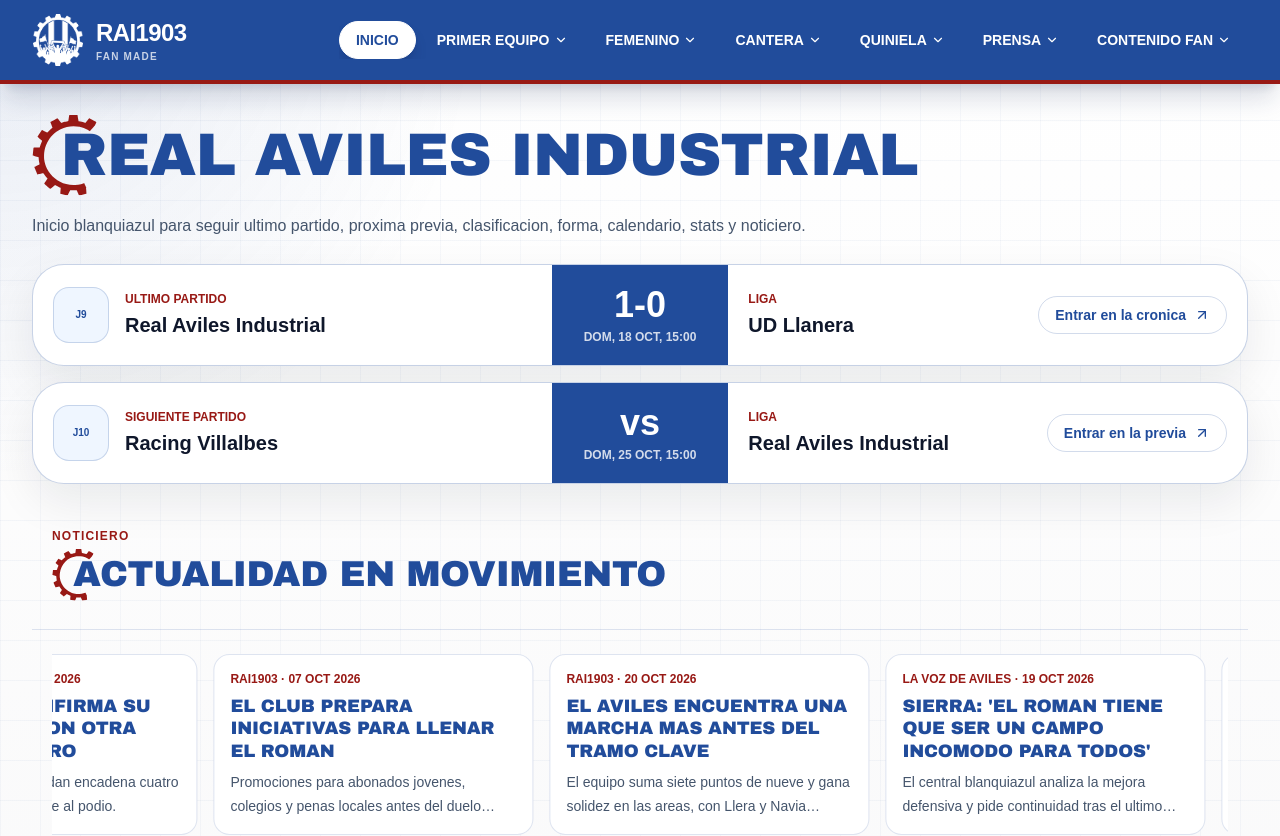
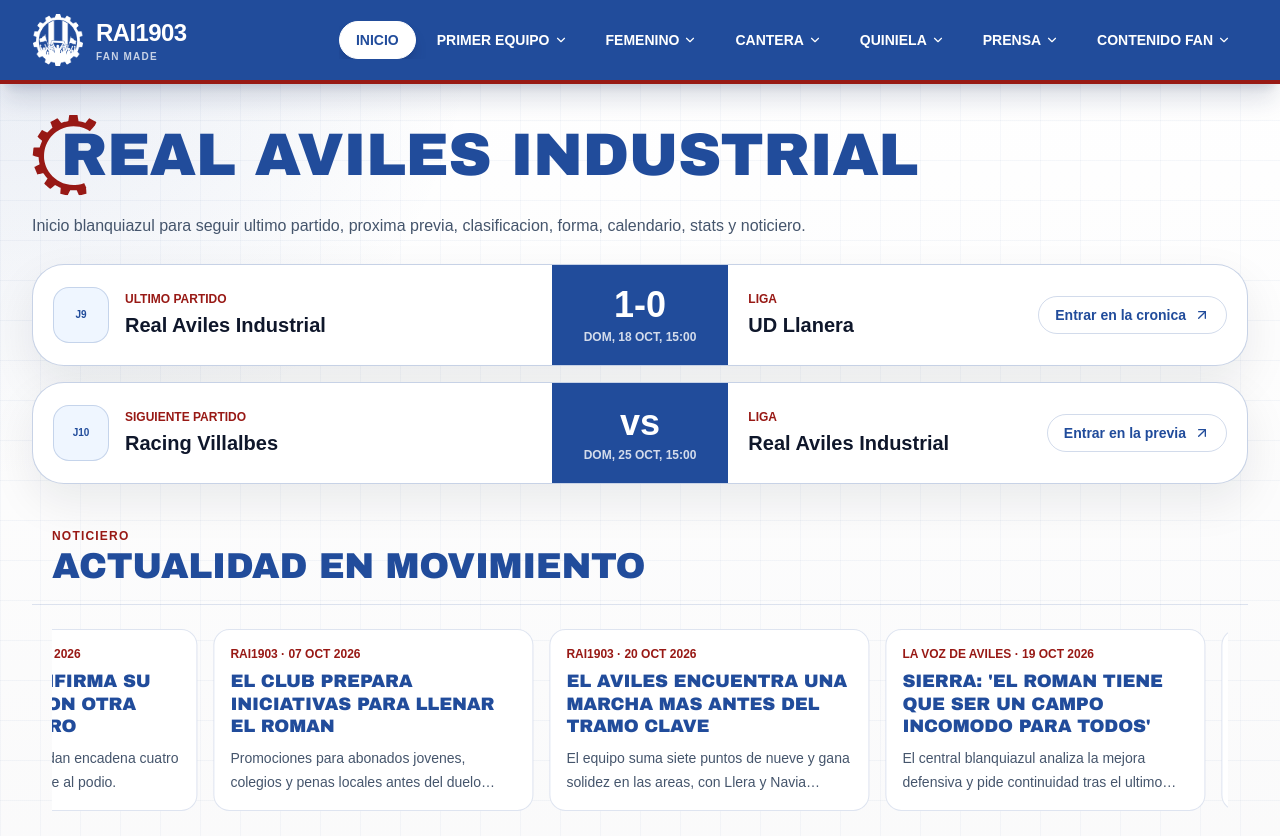
Before and after one commit to academiaohara/RAI1903, a Next.js app: page / in a window 1280 px wide. Shown: the top 836 px of the page. Built offline with nearby package versions, Linux system fonts and the light colour scheme.

Commit message:
Show gear adorno only on large page titles
Remove TitleWithOrnament from Card section headers and use plain
styled headings. Simplify TitleWithOrnament to page-size titles only.

Co-authored-by: academiaohara <academiaohara@users.noreply.github.com>

```diff
--- a/components/AnimatedPageTitle.tsx
+++ b/components/AnimatedPageTitle.tsx
@@ -9,6 +9,6 @@ type AnimatedPageTitleProps = {
 
 export function AnimatedPageTitle({ title, className }: AnimatedPageTitleProps) {
   return (
-    <TitleWithOrnament title={title} as="h1" size="page" animated className={className} />
+    <TitleWithOrnament title={title} as="h1" animated className={className} />
   );
 }
--- a/components/Card.tsx
+++ b/components/Card.tsx
@@ -1,5 +1,4 @@
 import type { ReactNode } from "react";
-import { TitleWithOrnament } from "@/components/TitleWithOrnament";
 import { cn } from "@/lib/utils";
 
 type CardProps = {
@@ -19,9 +18,9 @@ export function Card({ eyebrow, title, action, children, className, dense = fals
           <div>
             {eyebrow && <p className="text-xs font-bold uppercase tracking-[0.1em] text-[#981915]">{eyebrow}</p>}
             {title && (
-              <div className="mt-1">
-                <TitleWithOrnament title={title} as="h2" size="section" />
-              </div>
+              <h2 className="mt-1 text-2xl font-extrabold uppercase leading-none text-[#214C9B] sm:text-3xl lg:text-4xl">
+                {title}
+              </h2>
             )}
           </div>
           {action}
--- a/components/TitleWithOrnament.tsx
+++ b/components/TitleWithOrnament.tsx
@@ -4,34 +4,20 @@ import { GearAdorno } from "@/components/GearAdorno";
 import { cn } from "@/lib/utils";
 import { useId, type ElementType } from "react";
 
-const sizeClasses = {
-  page: "text-5xl sm:text-6xl",
-  section: "text-2xl sm:text-3xl lg:text-4xl",
-} as const;
-
-/** Gear icon size; text overlaps by half so it reaches the adorno center line. */
-const gearSizeClass = {
-  page: "h-[1.38em] w-[1.38em]",
-  section: "h-[1.48em] w-[1.48em]",
-} as const;
-
-const gearTextOverlapClass = {
-  page: "-ml-[0.74em]",
-  section: "-ml-[0.79em]",
-} as const;
+const pageTitleClass = "text-5xl sm:text-6xl";
+const gearSizeClass = "h-[1.38em] w-[1.38em]";
+const gearTextOverlapClass = "-ml-[0.74em]";
 
 type TitleWithOrnamentProps = {
   title: string;
   as?: ElementType;
-  size?: keyof typeof sizeClasses;
   animated?: boolean;
   className?: string;
 };
 
 export function TitleWithOrnament({
   title,
-  as: Tag = "h2",
-  size = "section",
+  as: Tag = "h1",
   animated = false,
   className,
 }: TitleWithOrnamentProps) {
@@ -41,7 +27,7 @@ export function TitleWithOrnament({
     <div
       className={cn(
         "title-gear inline-flex max-w-full items-center overflow-visible bg-transparent",
-        sizeClasses[size],
+        pageTitleClass,
       )}
     >
       <div
@@ -54,13 +40,13 @@ export function TitleWithOrnament({
           cutoutId={cutoutId}
           className={cn(
             "title-gear-icon pointer-events-none shrink-0 self-center bg-transparent text-[var(--rai-red)]",
-            gearSizeClass[size],
+            gearSizeClass,
             animated && "title-gear-icon-reveal",
           )}
         />
         <Tag
           className={cn(
-            gearTextOverlapClass[size],
+            gearTextOverlapClass,
             "relative z-10 mb-[2px] min-w-0 self-center bg-transparent py-[0.22em] pr-[0.35em] pl-0 font-extrabold leading-none whitespace-nowrap uppercase text-[#214C9B]",
             animated && "title-gear-text",
             className,
```
